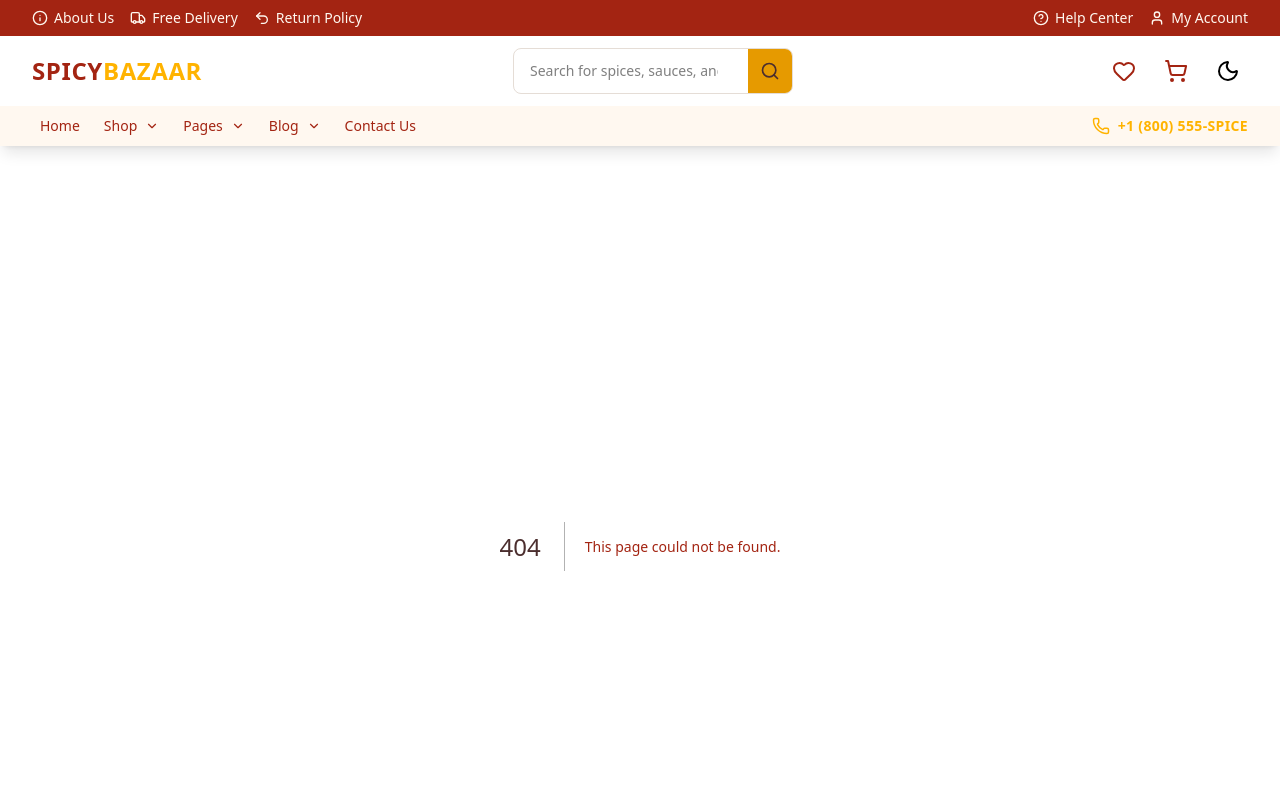
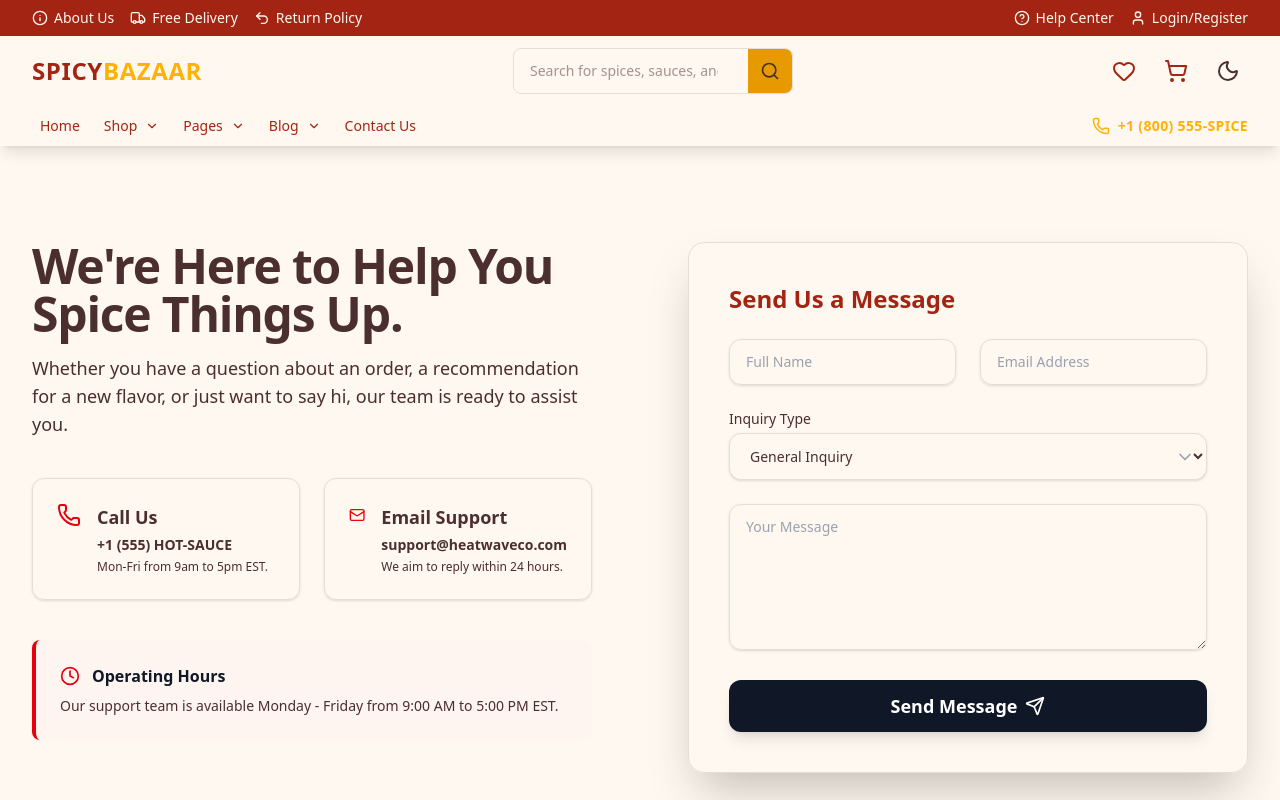
Before and after one commit to RimshaArfeen/EcommerceWebsite, a Next.js app: page /contact in a window 1280 px wide. Before the commit this address had no page. Shown: the top 800 px of the page. Built offline with nearby package versions, Linux system fonts and the light colour scheme.

Commit message:
Added Contact Page

```diff
--- a/app/Components/Navbar/TopNav.jsx
+++ b/app/Components/Navbar/TopNav.jsx
@@ -66,9 +66,13 @@ const TopNavbar = () => {
           <UtilityLink href="/help" icon={HelpCircle}>
             Help Center
           </UtilityLink>
-          <UtilityLink href="/account" icon={User}>
+          <UtilityLink href="/login" icon={User}>
+           Login/Register
+          </UtilityLink>
+
+          {/* <UtilityLink href="/account" icon={User}>
             My Account
-          </UtilityLink>
+          </UtilityLink> */}
         </div>
       </div>
     </nav>
--- a/app/allProds/page.js
+++ b/app/allProds/page.js
@@ -22,7 +22,7 @@ const page = () => {
                     </div>
 
                     {/* Products Grid */}
-                    <div className="grid grid-cols-2 gap-6 sm:grid-cols-3 lg:grid-cols-4 2xl:grid-cols-5 md:gap-8">
+                    <div className="grid w-[95%] mx-auto sm:w-full sm:grid-cols-2 gap-6 md:grid-cols-3 lg:grid-cols-4 2xl:grid-cols-5 md:gap-8">
                          {mockProducts.map((product) => (
                               <ProdCard key={product.id} product={product} />
                          ))}
--- /dev/null
+++ b/app/contact/page.js
@@ -0,0 +1,120 @@
+"use client";
+import React from "react";
+import { Mail, Phone, Clock, Send, ChevronDown } from "lucide-react";
+
+const Contact = () => {
+  return (
+    <div className="min-h-screen  font-sans py-24">
+      <div className="max-w-7xl mx-auto px-4 sm:px-6 lg:px-8">
+        <div className="grid grid-cols-1 lg:grid-cols-2 gap-12 lg:gap-24">
+          {/* LEFT PANEL */}
+          <div className="space-y-10">
+            <div>
+              <h1 className="text-4xl sm:text-5xl font-extrabold tracking-tight text-gray-900 mb-4">
+                We're Here to Help You Spice Things Up.
+              </h1>
+              <p className="text-lg text-gray-600">
+                Whether you have a question about an order, a recommendation for a
+                new flavor, or just want to say hi, our team is ready to assist you.
+              </p>
+            </div>
+
+            <div className="grid grid-cols-1 sm:grid-cols-2 gap-6">
+              <div className="flex p-6 border border-gray-200 rounded-xl /50 shadow-sm hover:shadow-md transition-shadow duration-300">
+                <Phone className="w-6 h-6 mr-4 text-red-600" />
+                <div>
+                  <p className="text-lg font-semibold text-gray-900 mb-1">
+                    Call Us
+                  </p>
+                  <p className="text-sm font-bold text-gray-800">
+                    +1 (555) HOT-SAUCE
+                  </p>
+                  <p className="text-xs text-gray-500 mt-1">
+                    Mon-Fri from 9am to 5pm EST.
+                  </p>
+                </div>
+              </div>
+
+              <div className="flex p-6 border border-gray-200 rounded-xl /50 shadow-sm hover:shadow-md transition-shadow duration-300">
+                <Mail className="w-6 h-6 mr-4 text-red-600" />
+                <div>
+                  <p className="text-lg font-semibold text-gray-900 mb-1">
+                    Email Support
+                  </p>
+                  <p className="text-sm font-bold text-gray-800">
+                    support@heatwaveco.com
+                  </p>
+                  <p className="text-xs text-gray-500 mt-1">
+                    We aim to reply within 24 hours.
+                  </p>
+                </div>
+              </div>
+            </div>
+
+            <div className="p-6 border-l-4 border-red-600 bg-red-50/50 rounded-lg">
+              <div className="flex items-center text-gray-900 font-semibold mb-2">
+                <Clock className="w-5 h-5 mr-3 text-red-600" />
+                Operating Hours
+              </div>
+              <p className="text-gray-700 text-sm">
+                Our support team is available Monday - Friday from 9:00 AM to
+                5:00 PM EST.
+              </p>
+            </div>
+          </div>
+
+          {/* RIGHT PANEL */}
+          <div className="p-6 sm:p-10 rounded-2xl shadow-2xl border border-gray-100">
+            <h2 className="text-2xl font-bold text-gray-900 mb-6">
+              Send Us a Message
+            </h2>
+
+            <form className="space-y-6">
+              <div className="grid grid-cols-1 sm:grid-cols-2 gap-6">
+                <input
+                  className="w-full px-4 py-3 border border-gray-300 rounded-xl shadow-sm placeholder-gray-400 text-sm"
+                  placeholder="Full Name"
+                />
+                <input
+                  className="w-full px-4 py-3 border border-gray-300 rounded-xl shadow-sm placeholder-gray-400 text-sm"
+                  placeholder="Email Address"
+                />
+              </div>
+
+              <div>
+                <label className="block text-sm font-medium text-gray-700 mb-1">
+                  Inquiry Type
+                </label>
+                <div className="relative">
+                  <select className="submenu dropdowns w-full px-4 py-3 border border-gray-300 rounded-xl shadow-sm text-sm  pr-10">
+                    <option>General Inquiry</option>
+                    <option>Order Issue / Tracking</option>
+                    <option>Product Suggestion / Feedback</option>
+                    <option>Wholesale or Partnerships</option>
+                  </select>
+                  <ChevronDown className="absolute right-3 top-1/2 transform -translate-y-1/2 w-5 h-5 text-gray-400 pointer-events-none" />
+                </div>
+              </div>
+
+              <textarea
+                className="w-full px-4 py-3 border border-gray-300 rounded-xl shadow-sm placeholder-gray-400 text-sm resize-y"
+                placeholder="Your Message"
+                rows={6}
+              ></textarea>
+
+              <button
+                type="submit"
+                className="bg-gray-900 w-full flex justify-center items-center py-3 px-4 text-lg font-bold rounded-xl text-white 0 hover 0 transition-all duration-300 shadow-lg"
+              >
+                Send Message
+                <Send className="w-5 h-5 ml-2" />
+              </button>
+            </form>
+          </div>
+        </div>
+      </div>
+    </div>
+  );
+};
+
+export default Contact;
--- a/app/globals.css
+++ b/app/globals.css
@@ -57,9 +57,8 @@
 
   /* Footer Backgrounds (Light: Muted Brown, Dark: Very Dark Muted Brown/Near Black) */
   --color-bg-light-footer: linear-gradient(to top,
-      #5c3d3d 0%,
-      /* Darker Muted Brown for depth */
-      #4B2E2E 100%);
+      #1A0F0F 0%,
+      #2D1C1C 100%);
   --color-bg-dark-footer: linear-gradient(to top,
       #1A0F0F 0%,
       #2D1C1C 100%);
```
Also changed, not shown: app/Components/ProdCard/ProdCard.jsx (+9 -7 lines).
